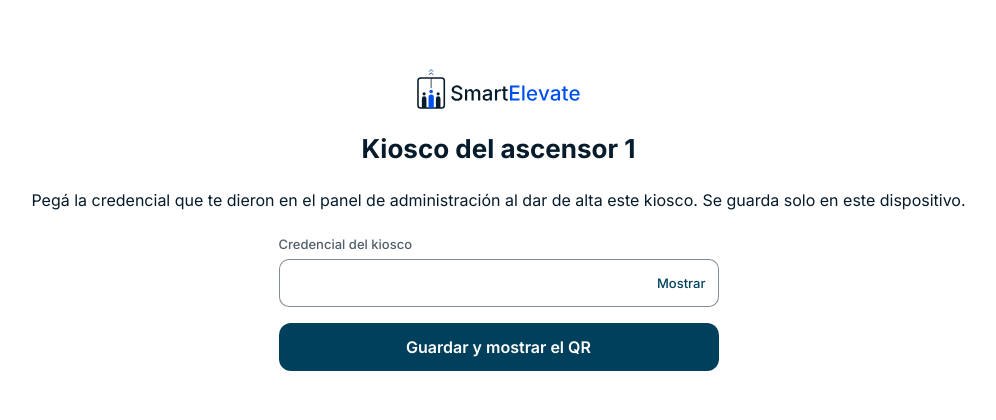
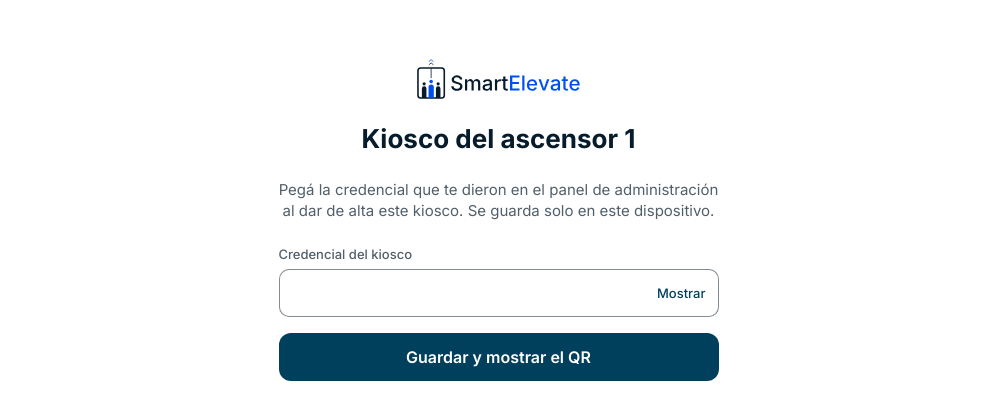
Before and after one commit to Benji-9/SmartElevate, a React (Vite) app in the folder frontend/: page /qr/1 in a window 1280 px wide. Shown: the part 180-600 px from the top of the page, without its empty margins (134-1130 px from the left). Built offline with nearby package versions, Linux system fonts and the light colour scheme; no server answers.

Commit message:
fix(frontend): restore the kiosk intro style split by the Elevy rule

```diff
--- a/frontend/src/features/kiosk/kiosk.css
+++ b/frontend/src/features/kiosk/kiosk.css
@@ -16,7 +16,6 @@
   text-align: start;
 }
 
-.kiosk__intro,
 /* Elevy junto a la instrucción, como en la ayuda del QR de la app. */
 .kiosk-qr__title {
   display: flex;
@@ -24,6 +23,7 @@
   gap: 12px;
 }
 
+.kiosk__intro,
 .kiosk-qr__hint {
   max-width: 48ch;
   font-size: var(--text-15);
```
